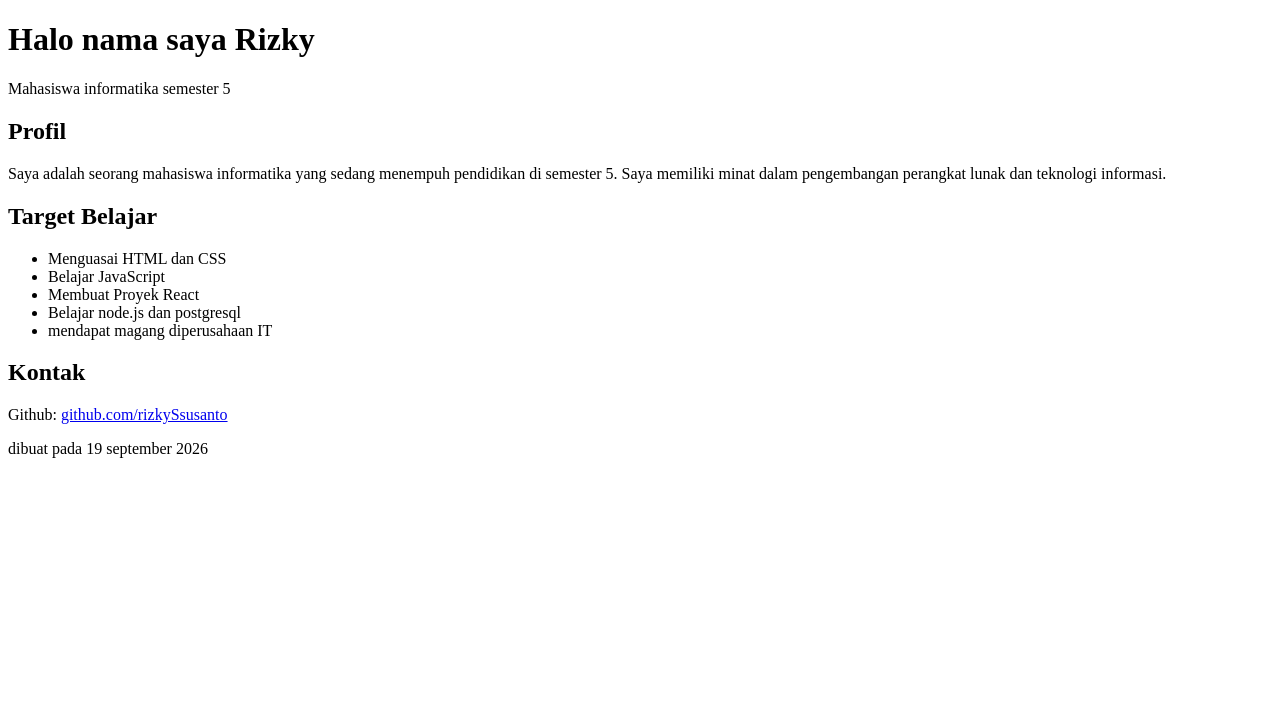
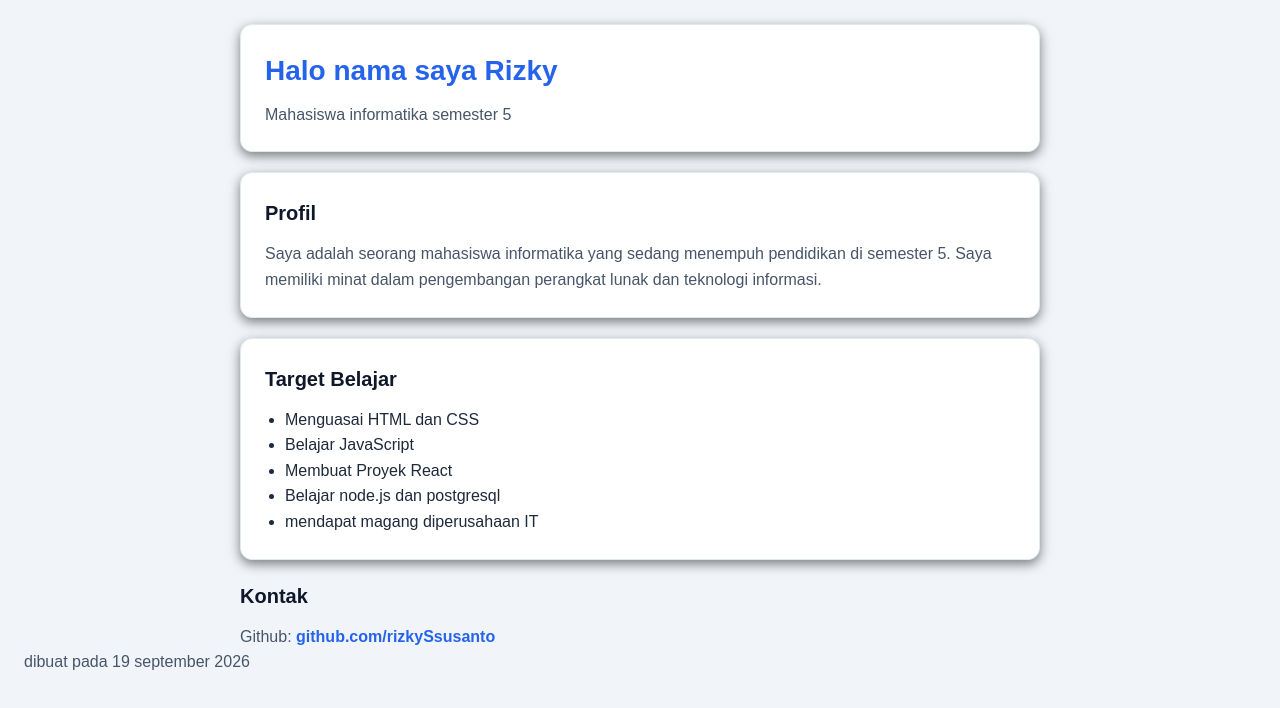
Before and after one commit to rizkySsusanto/belajar-web, a plain HTML site: page index.html in a window 1280 px wide. Drawn offline with Linux system fonts and the light colour scheme.

Commit message:
feat: menambahkan basic css di halaman profile

```diff
--- a/index.html
+++ b/index.html
@@ -4,21 +4,21 @@
         <meta charset="UTF-8">
         <meta name="viewport" content="width=device-width, initial-scale=1.0">
         <title>Profil Rizky</title>
+        <link rel="stylesheet" href="style.css" />
     </head>
-    <body>
-        <header>
+    <body class="page">
+        <main class="container">
+            <header class="card">
             <h1>Halo nama saya Rizky</h1>
             <p>Mahasiswa informatika semester 5</p>
         </header>
-
-        <main>
-            <section>
+            <section class="card">
                 <h2>Profil</h2>
                 <p>Saya adalah seorang mahasiswa informatika yang sedang menempuh pendidikan di semester 5. Saya memiliki minat dalam pengembangan perangkat lunak dan teknologi informasi.</p>
             </section>
-            <section>
+            <section class="card">
                 <h2>Target Belajar</h2>
-                <ul>
+                <ul class="target_list">
                     <li>Menguasai HTML dan CSS</li>
                     <li>Belajar JavaScript</li>
                     <li>Membuat Proyek React</li>
@@ -26,7 +26,7 @@
                     <li>mendapat magang diperusahaan IT</li>
                 </ul>
             </section>
-            <section>
+            <section class="card-contact">
                 <h2>Kontak</h2>
                 <p>
                     Github:
--- /dev/null
+++ b/style.css
@@ -0,0 +1,63 @@
+* {
+    margin: 0;
+    padding: 0;
+    box-sizing: border-box;
+}
+
+body {
+    font-family: Arial, sans-serif;
+    background-color: #f1f5f9;
+    color: #1e293b;
+    line-height: 1.6;
+    padding: 24px;
+}
+
+.container {
+    max-width: 800px;
+    margin: 0 auto;
+    display: flex;
+    flex-direction: column;
+    gap: 20px;
+}
+
+.card {
+    background-color: #ffffff;
+    padding: 24px;
+    border-radius: 12px;
+    border: 1px solid #e2e8f0;
+    box-shadow: 0 4px 12px rgba(0, 0, 0, 0.5);
+}
+
+h1 {
+    color: #2563eb;
+    font-size: 28px;
+    margin-bottom: 8px;
+}
+
+h2 {
+    color: #0f172a;
+    font-size: 20px;
+    margin-bottom: 12px;
+}
+
+p {
+    color: #475569;
+}
+
+.target_list {
+    padding-left: 20px;
+}
+
+target_list li {
+    margin-bottom: 6px;
+}
+
+.card-contact a {
+    color: #2563eb;
+    text-decoration: none;
+    font-weight: bold;
+}
+
+.card-contact a:hover {
+    text-decoration: underline;
+}
```
